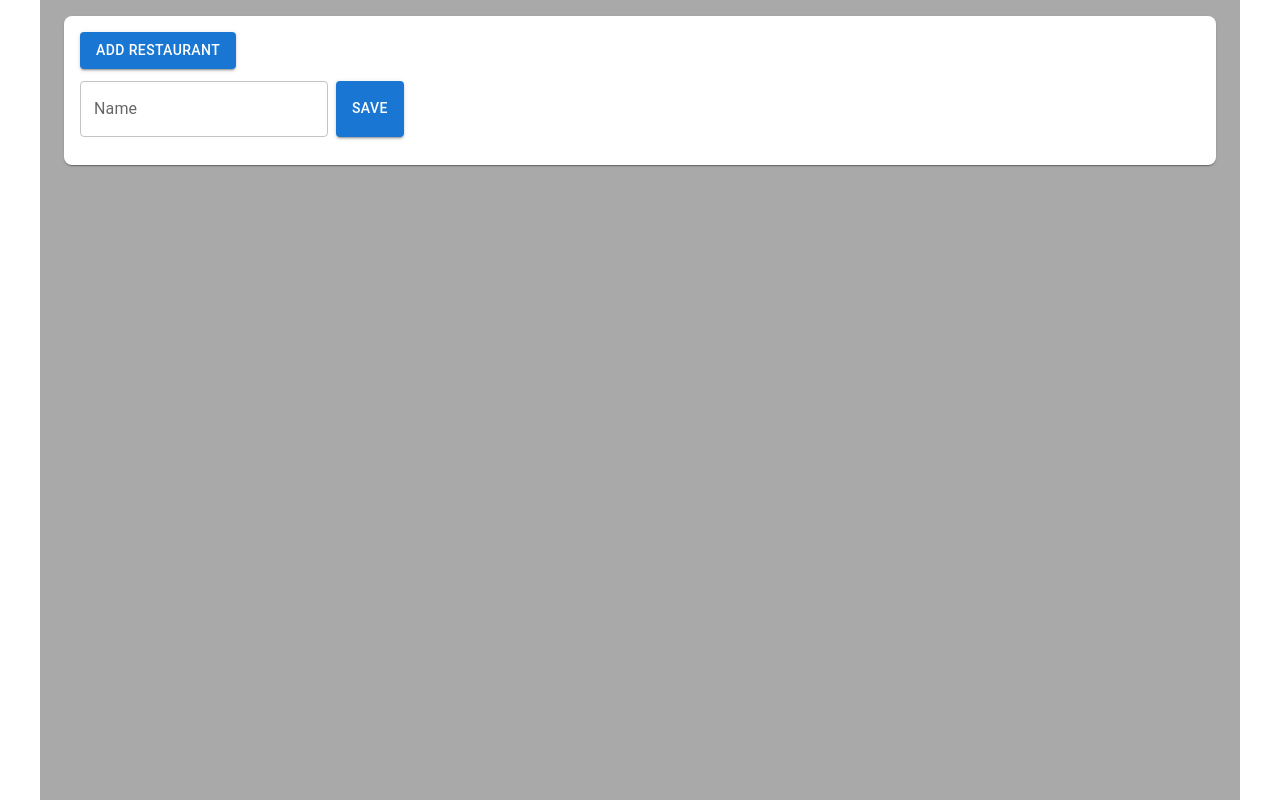
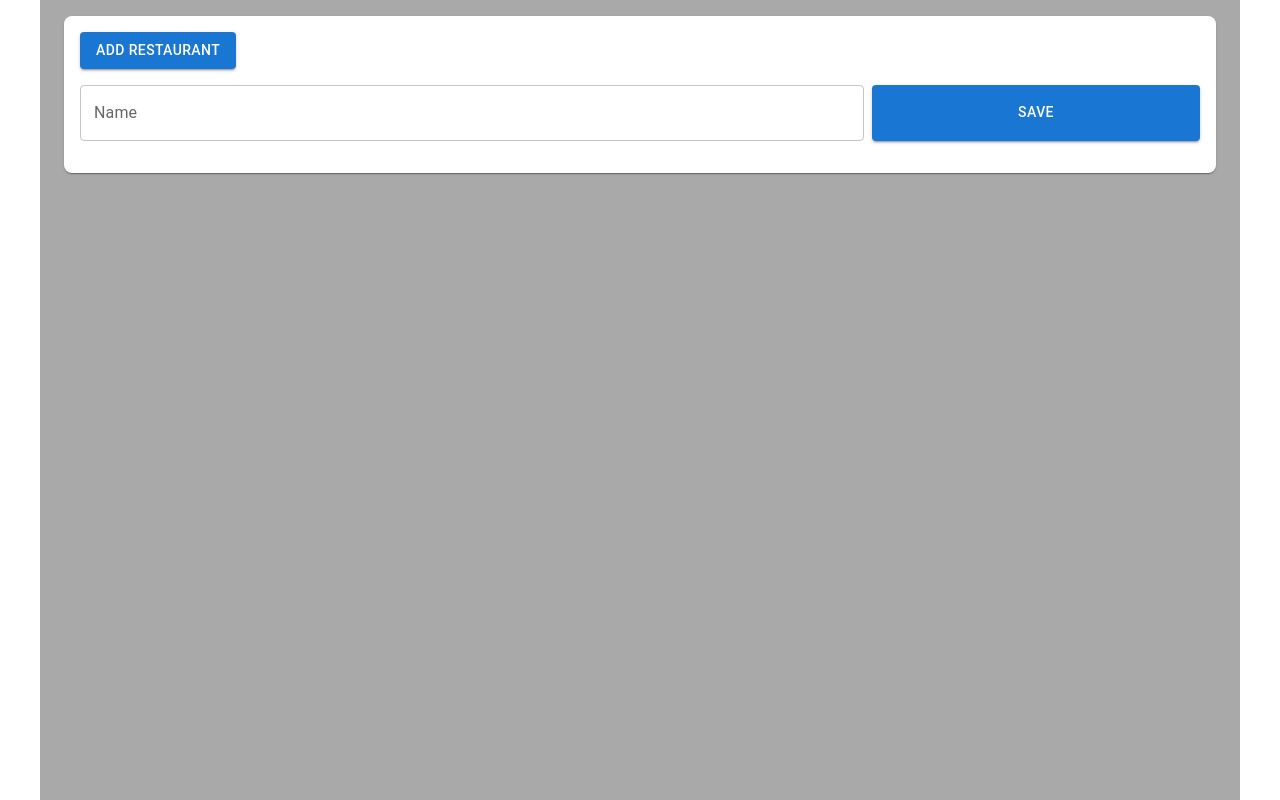
Before and after one commit to gBoole01/react-ts-tdd-restaurant-rating-app, a React (Vite) app: page / in a window 1280 px wide. Both pictures are taken after a click on the button "ADD RESTAURANT". Built offline with nearby package versions, Linux system fonts and the light colour scheme.

Commit message:
feat: tweak some styles

```diff
--- a/src/App.tsx
+++ b/src/App.tsx
@@ -20,7 +20,7 @@ export default function App() {
           display: 'flex',
           flexDirection: 'column',
           alignItems: 'flex-start',
-          gap: '.75rem',
+          gap: '1rem',
         }}
       >
         <RestaurantListPage />
--- a/src/components/NewRestaurantForm.tsx
+++ b/src/components/NewRestaurantForm.tsx
@@ -17,10 +17,12 @@ export default function NewRestaurantForm({ onSave }: NewRestaurantFormProps) {
       sx={{
         display: 'flex',
         gap: '.5rem',
+        width: '100%',
       }}
     >
       <TextField
         variant="outlined"
+        sx={{ width: '70%' }}
         label="Name"
         inputProps={inputProps}
         value={name}
@@ -28,6 +30,7 @@ export default function NewRestaurantForm({ onSave }: NewRestaurantFormProps) {
       />
       <Button
         variant="contained"
+        sx={{ flexGrow: '1' }}
         onClick={() => {
           onSave({ name })
           setName('')
--- a/src/components/RestaurantList.tsx
+++ b/src/components/RestaurantList.tsx
@@ -1,4 +1,11 @@
-import { Box, Divider, List, ListItem, ListItemText } from '@mui/material'
+import {
+  Box,
+  Divider,
+  List,
+  ListItem,
+  ListItemText,
+  Typography,
+} from '@mui/material'
 import { Restaurant } from './RestaurantListPage'
 
 type RestaurantListProps = {
@@ -7,9 +14,11 @@ type RestaurantListProps = {
 
 export default function RestaurantList({ restaurants }: RestaurantListProps) {
   return (
-    <Box sx={{ width: '100%', bgcolor: 'lightgray' }}>
+    <Box sx={{ width: '100%' }}>
       {restaurants.length > 0 && (
-        <List>
+        <>
+          <Typography variant="h5">Restaurants</Typography>
+          <List sx={{ bgcolor: 'lightgray' }}>
             {restaurants.map((restaurant, index) => (
               <>
                 {index > 0 && index < restaurants.length && <Divider />}
@@ -19,6 +28,7 @@ export default function RestaurantList({ restaurants }: RestaurantListProps) {
               </>
             ))}
           </List>
+        </>
       )}
     </Box>
   )
```
Lines whose indentation alone changed are shown as unchanged.
